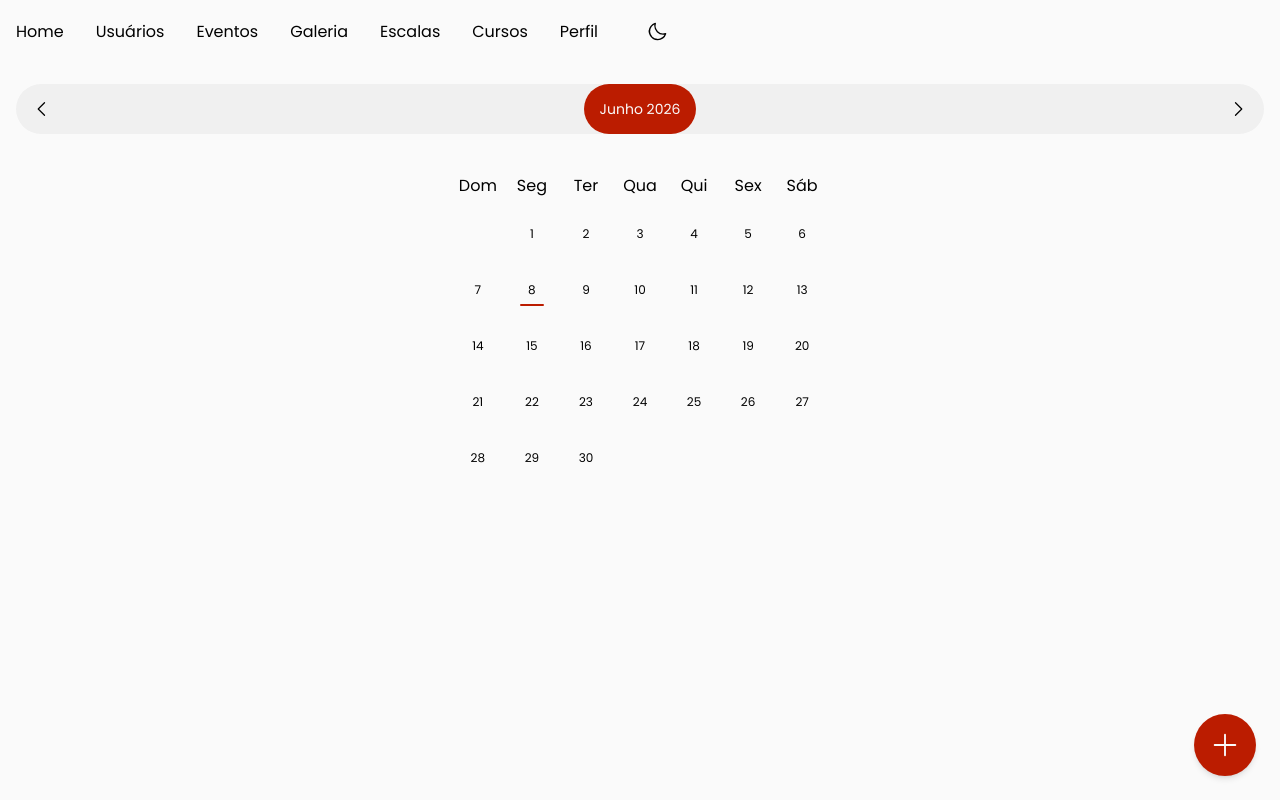
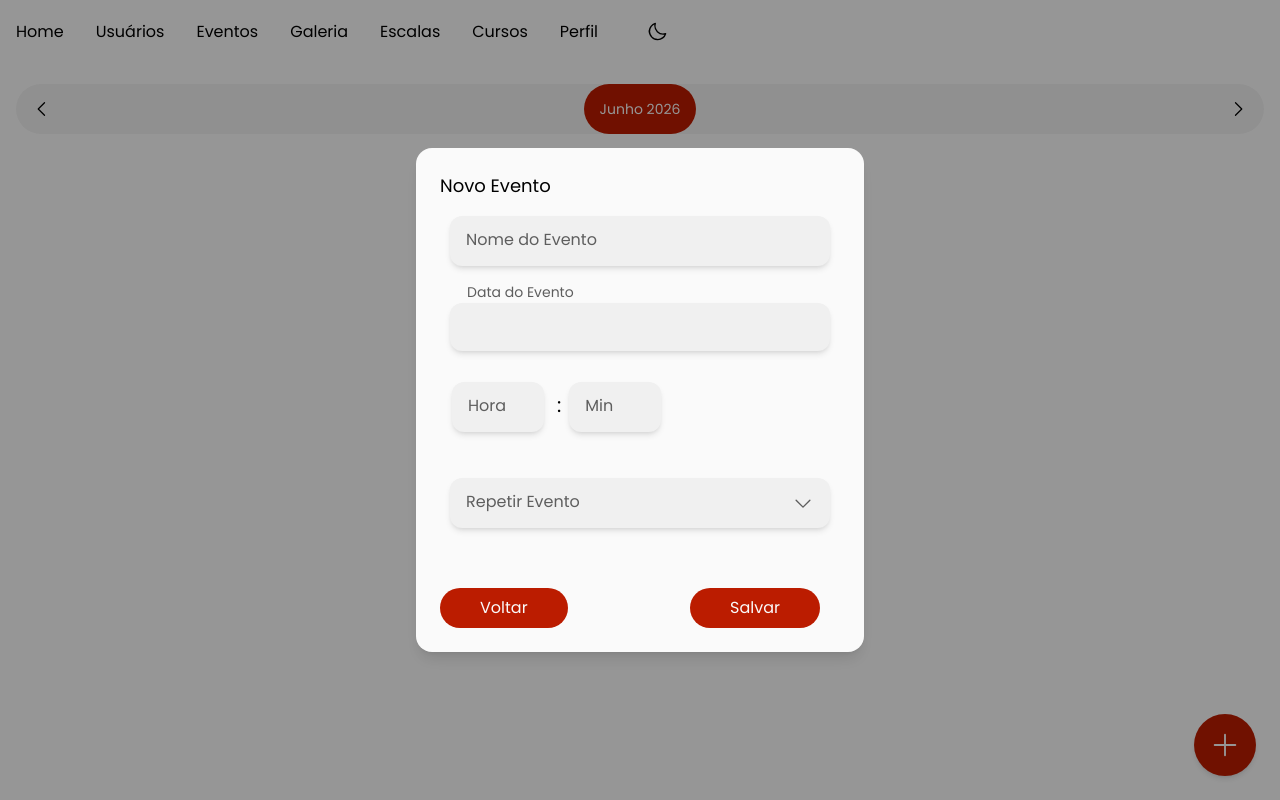
Before and after one commit to GiuCaroline/ComunidadeCasaraoWeb, a React (Vite) app in the folder casaraoWeb/: page /escalas in a window 1280 px wide. Both pictures are taken after a click on the button 1225 px from the left and 745 px from the top of the page. Built offline with nearby package versions, Linux system fonts and the light colour scheme.

Commit message:
Fix: Continua evento

```diff
--- /dev/null
+++ b/casaraoWeb/src/components/modalEscala.jsx
@@ -0,0 +1,162 @@
+import { useState, useEffect } from "react";
+import { Input } from "../components/input";
+import DatePicker from "react-datepicker";
+import "react-datepicker/dist/react-datepicker.css";
+import { Dropdown } from "../components/dropdown";
+
+export function ModalEscala({ visible, onClose, onSave, evento }){ const [form, setForm] = useState({
+    nome: "",
+    semana: "",
+    horario: "",
+    dia: ""
+  });
+
+
+  const repeticoes = [
+    { value: "1", label: "Semanal" },
+    { value: "2", label: "Quinzenal" },
+  ];
+
+
+  useEffect(() => {
+    if (evento) {
+        setForm(evento);
+
+        if (evento.horario) {
+        const partes = evento.horario.split("h");
+        setHora(partes[0] || "");
+        setMinuto(partes[1] || "");
+        }
+    } else {
+        setForm({
+        nome: "",
+        semana: "",
+        horario: "",
+        dia: ""
+        });
+        setHora("");
+        setMinuto("");
+    }
+    }, [evento]);
+
+
+
+    const [hora, setHora] = useState("");
+    const [minuto, setMinuto] = useState("");
+
+  if (!visible) return null;
+
+  function handleChange(field, value) {
+    setForm((prev) => ({
+        ...prev,
+        [field]: value
+    }));
+}
+
+  function handleSubmit() {
+        let horarioFinal = "";
+
+        if (hora) {
+            const horaFormatada = hora.padStart(2, "0");
+
+            if (
+            minuto &&
+            minuto !== "0" &&
+            minuto !== "00"
+            ) {
+            const minutoFormatado = minuto.padStart(2, "0");
+            horarioFinal = `${horaFormatada}h${minutoFormatado}`;
+            } else {
+            horarioFinal = `${horaFormatada}h`;
+            }
+        }
+
+        onSave({
+            ...form,
+            horario: horarioFinal
+        });
+    }
+
+    return(
+        <div className="fixed inset-0 bg-black/40 flex items-center justify-center z-50">
+          <div className="bg-branco dark:bg-preto-dark w-[90%] max-w-md rounded-2xl p-6 shadow-lg ">
+
+            <h2 className="text-lg font-normal mb-4 text-preto dark:text-branco">
+              {evento ? "Editar Evento" : "Novo Evento"}
+            </h2>
+
+            <div className="flex flex-col gap-3 items-center justify-center">
+                <Input
+                    texto="Nome do Evento"
+                    value={form.nome}
+                    onChange={(value) => handleChange("nome", value)}
+                />
+
+                <div className="w-[95%] mb-[7%] flex flex-col mt-[-6%]">
+                    <label className="text-[14px] text-[#5e5e5e] dark:text-[#a5a5a5]  ml-[4.5%]">
+                        Data do Evento
+                    </label>
+
+                    <DatePicker
+                        selected={form.dia}
+                        onChange={(date) => handleChange("dia", date)}
+                        dateFormat="dd/MM/yyyy"
+                        locale="pt-BR"
+                        className="h-[48px] text-preto dark:text-branco w-full shadow-md bg-input dark:bg-input-dark rounded-xl px-[15px] outline-none"
+                    />
+                </div>
+
+                <div className="mt-[-5%] ml-[3%]">
+
+                    <div className="w-full flex items-end justify-start gap-2 mb-[7%] mt-[3%]">
+                        <div className="w-[25%]">
+                            <Input
+                            texto="Hora"
+                            value={hora}
+                            onChange={setHora}
+                            type="number"
+                            />
+                        </div>
+
+                        <span className="text-xl mb-5 text-preto dark:text-branco">:</span>
+
+                        <div className="w-[25%]">
+                            <Input
+                            texto="Min"
+                            value={minuto}
+                            onChange={setMinuto}
+                            type="number"
+                            />
+                        </div>
+                    </div>
+                </div>
+
+                <Dropdown
+                    data={repeticoes}
+                    placeholder="Repetir Evento"
+                />
+
+
+
+            </div>
+
+            <div className="flex justify-between w-[95%] mt-6">
+                <button
+                onClick={onClose}
+                className="bg-vermelho text-branco px-10 py-2 rounded-full"
+                >
+                    Voltar
+                </button>
+
+                <button
+                onClick={handleSubmit}
+                className="bg-vermelho text-branco px-10 py-2 rounded-full"
+                >
+                    Salvar
+                </button>
+            </div>
+
+          </div>
+        </div>
+    )
+}
--- a/casaraoWeb/src/components/modalEvento.jsx
+++ b/casaraoWeb/src/components/modalEvento.jsx
@@ -96,7 +96,7 @@ export function ModalEvento({ visible, onClose, onSave, evento }) {
             />
 
             <div className="w-[95%] mb-[7%] flex flex-col mt-[-6%]">
-                <label className="text-[14px] text-[#5e5e5e] dark:text-[#a5a5a5] mb-1">
+                <label className="text-[14px] text-[#5e5e5e] dark:text-[#a5a5a5]  ml-[4.5%]">
                     Data do Evento
                 </label>
 
@@ -110,9 +110,6 @@ export function ModalEvento({ visible, onClose, onSave, evento }) {
             </div>
 
             <div className="mt-[-5%] ml-[3%]">
-                <label className="ml-[3%] text-[14px] text-[#5e5e5e] dark:text-[#a5a5a5]">
-                    Horário
-                </label>
 
                 <div className="w-full flex items-end justify-start gap-2 mb-[7%] mt-[3%]">
                     <div className="w-[25%]">
--- a/casaraoWeb/src/screens/Escalas.jsx
+++ b/casaraoWeb/src/screens/Escalas.jsx
@@ -1,19 +1,20 @@
 import { useState, useEffect } from "react";
 import { PlusIcon, PencilSimple } from "@phosphor-icons/react";
-import { useNavigate } from "react-router-dom";
 import MonthHeaderWeb from "../components/monthHeaderWeb";
 import CustomCalendarWeb from "../components/customCalendarWeb";
+import { ModalEscala } from "../components/modalEscala";
 
 export default function Escalas() {
   const [escalas, setEscalas] = useState([]);
   const [filteredUsers, setFilteredUsers] = useState([]);
   const [selectedDate, setSelectedDate] = useState(null);
 
+  const [modalVisible, setModalVisible] = useState(false);
+  const [editingEscala, setEditingEscala] = useState(null);
+
   const today = new Date();
   const [month, setMonth] = useState(today.getMonth());
   const [year, setYear] = useState(today.getFullYear());
-
-  const navigate = useNavigate();
 
   useEffect(() => {
     const fakeEscalas = [
@@ -38,7 +39,25 @@ export default function Escalas() {
   }, [selectedDate, escalas]);
 
   function handleEdit(escala) {
-    navigate("/editar", { state: { escala } });
+    setEditingEscala(escala);
+    setModalVisible(true);
+  }
+
+  function handleSaveEscala(data) {
+    if (editingEscala) {
+      const updated = escalas.map((esc) =>
+        esc.id === editingEscala.id ? { ...editingEscala, ...data } : esc
+      );
+      setEscalas(updated);
+    } else {
+      const newEscala = {
+        id: Date.now(),
+        ...data,
+      };
+      setEscalas([...escalas, newEscala]);
+    }
+
+    setModalVisible(false);
   }
 
   function getMarkedDays(escalas) {
@@ -80,7 +99,13 @@ export default function Escalas() {
             className="w-[95%] bg-input dark:bg-input-dark rounded-2xl shadow-md px-4 py-2 flex justify-between items-center"
           >
             <div className="flex flex-col">
-              <p style={{ color: escala.cor }}>{escala.gap}<label className="text-preto dark:text-branco"> - {getDiaDaSemanaCurto(escala.data)}</label></p>
+              <p style={{ color: escala.cor }}>
+                {escala.gap}
+                <label className="text-preto dark:text-branco">
+                  {" "}
+                  - {getDiaDaSemanaCurto(escala.data)}
+                </label>
+              </p>
               <p className="text-sm font-light text-preto dark:text-branco">
                 10h - {escala.escala1}
               </p>
@@ -102,9 +127,22 @@ export default function Escalas() {
           </div>
         ))}
 
-      <button className="fixed bottom-6 right-6 bg-vermelho shadow-md rounded-full p-4">
+      <button
+        onClick={() => {
+          setEditingEscala(null);
+          setModalVisible(true);
+        }}
+        className="fixed bottom-6 right-6 bg-vermelho shadow-md rounded-full p-4"
+      >
         <PlusIcon className="text-branco" size={30} />
       </button>
+
+      <ModalEscala
+        visible={modalVisible}
+        onClose={() => setModalVisible(false)}
+        onSave={handleSaveEscala}
+        escala={editingEscala}
+      />
     </div>
   );
 }
```
